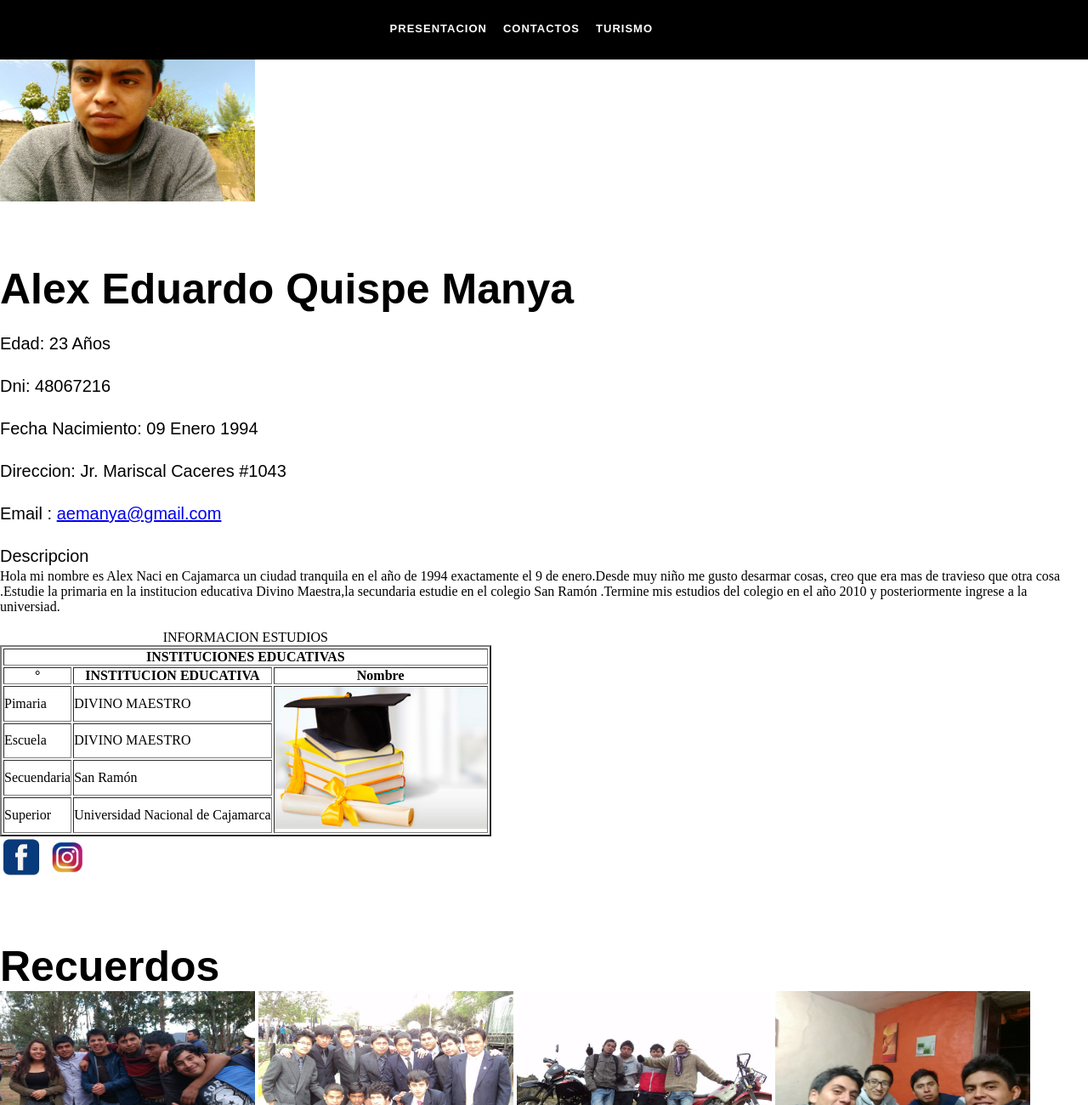
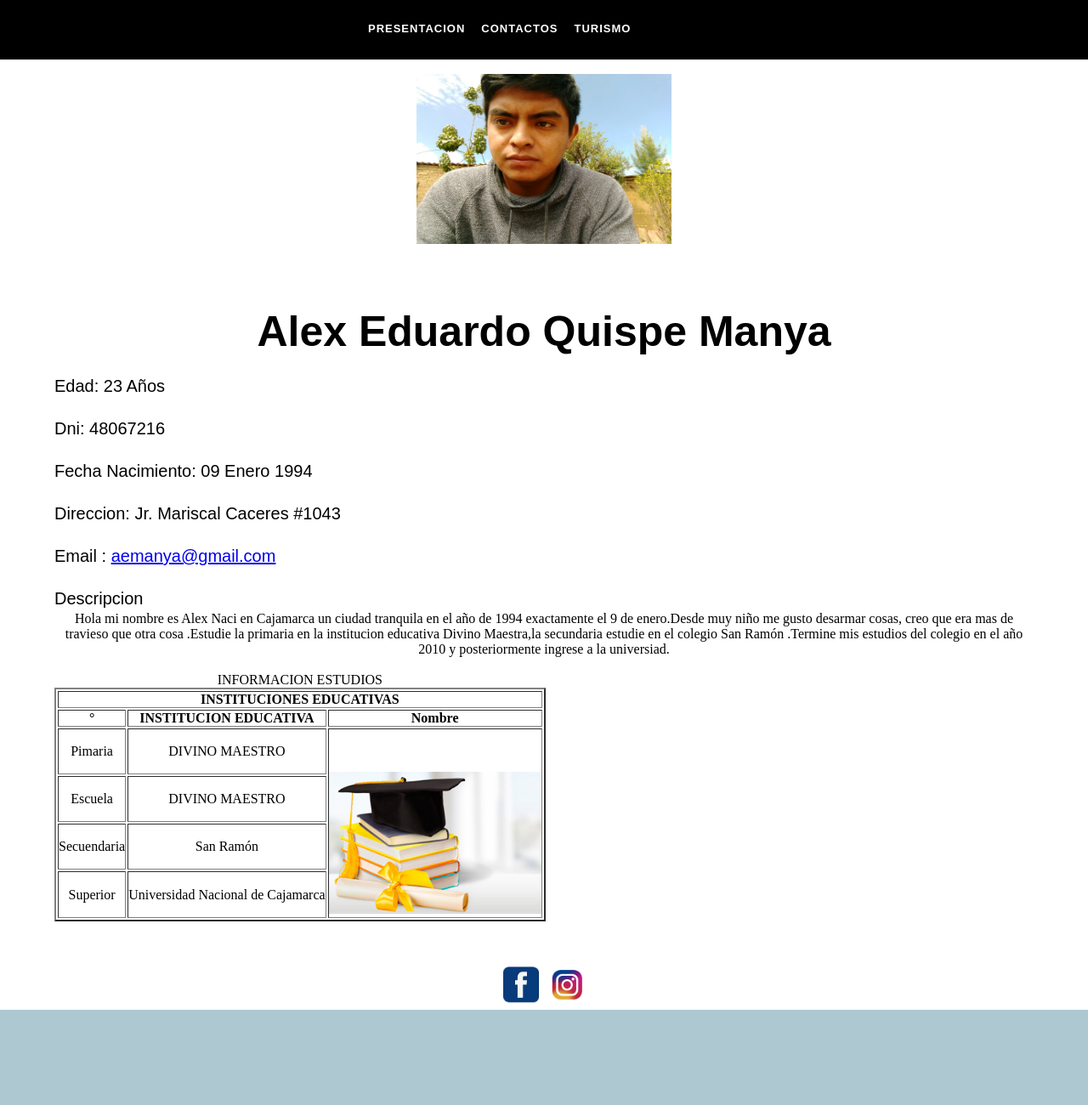
Before and after one commit to aemanya/alex, a plain HTML site: page index.html in a window 1280 px wide. Shown: the top 1300 px of the page at 85% size. Drawn offline with Linux system fonts and the light colour scheme.

Commit message:
Update index.html

```diff
--- a/index.html
+++ b/index.html
@@ -9,7 +9,6 @@
     <link rel="stylesheet" href="css/estilos01.css">
     <link rel="stylesheet" href="css/estilos02.css">
 
-
     <title>AQMPage</title>
 
 </head>
@@ -17,7 +16,7 @@
 <body>
 
     <header>
-        <div>
+        <div class="ancho">
             <nav>
                 <ul>
                     <li> <a href="index.html">Presentacion</a> </li>
@@ -32,7 +31,7 @@
         <h1>Mi Informacion Personal</h1>
     </div>
 
-    <section>
+    <section class="bell">
         <img src="imagenes/alex2.jpg" alt="Alex Eduardo Quispe Manya" width="300" height="200">
         <h2>Alex Eduardo Quispe Manya</h2>
         <h3>Edad: 23 Años</h3>
@@ -86,7 +85,11 @@
 
     </section>
 
-    <section>
+    <section class="banner">
+
+    </section>
+
+    <section class="bell">
 
         <div>
             <h2>Recuerdos</h2>
```
